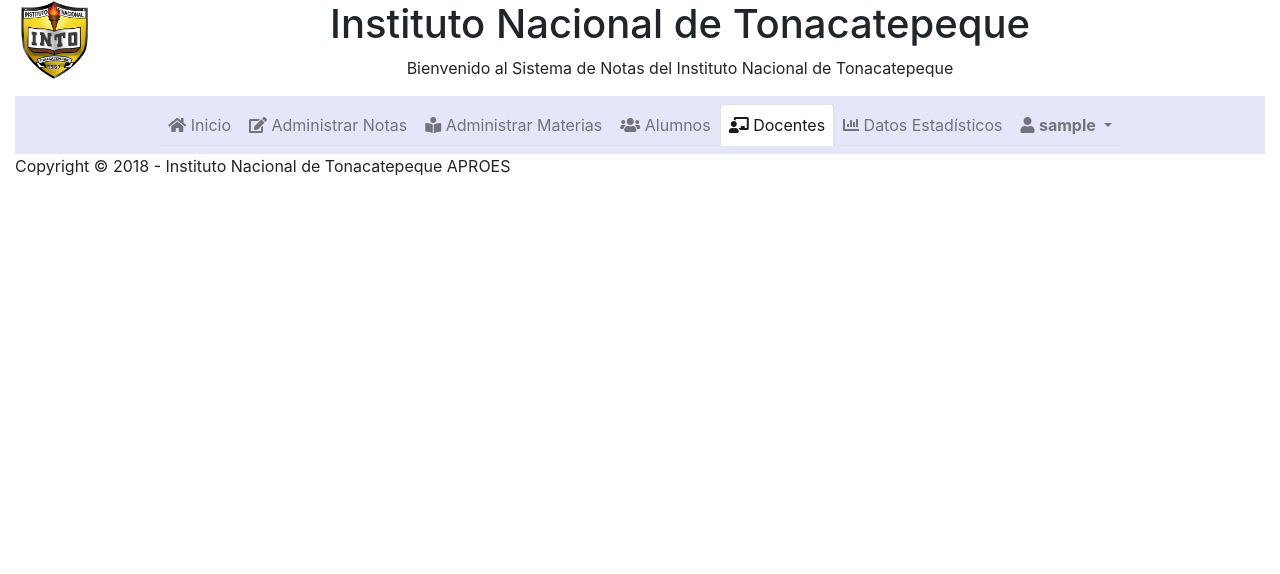
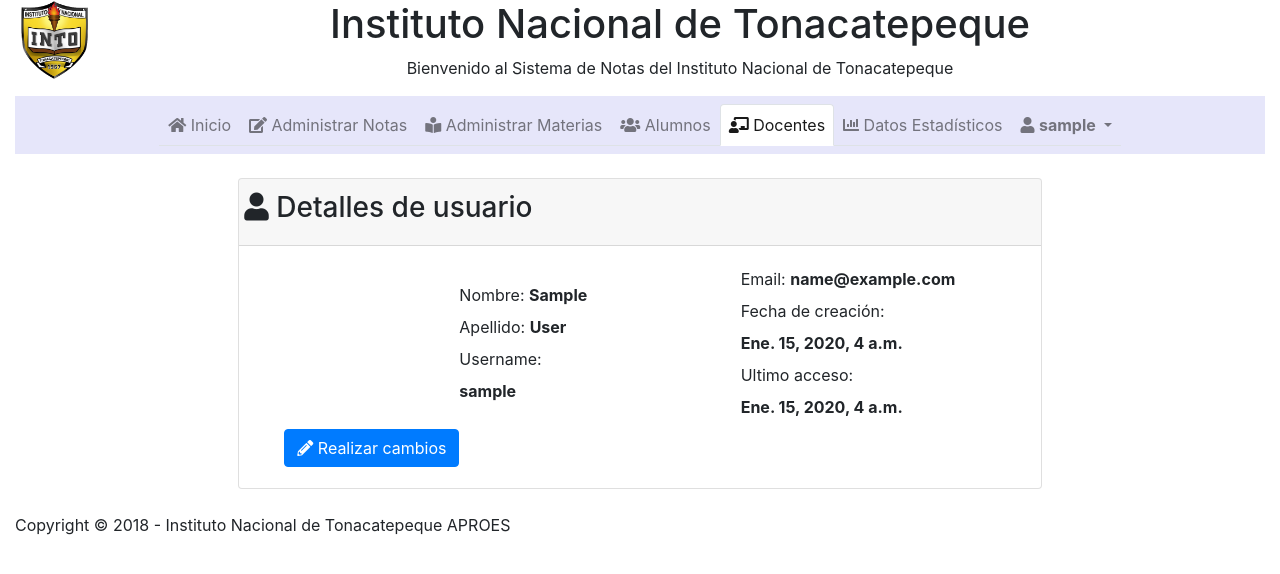
Before and after one commit to JPablo1997/SistemaDeControldeNotas, a Django app: page /into/actualizarUser/ in a window 1280 px wide. Shown: the top 574 px of the page. Run offline with Django 3.2, Linux system fonts and the light colour scheme; a user stored in the database is signed in; tables that the repository leaves empty hold one stand-in row (values such as "Sample post"); parts of the project's set-up code (start-up, migrations or seed data) failed here and were passed over; some libraries are stand-ins or nearby versions.

Commit message:
Cambiar datos de usuario

```diff
--- a/apps/INTO/views.py
+++ b/apps/INTO/views.py
@@ -638,7 +638,6 @@ def IngresarNotas(request):
 						if not Calificacion.objects.filter(nie =y.nie, codigo_evaluacion=evaluacion).exists():
 							alumnos.append(Alumno.objects.get(nie = y.nie.nie))
 							pass
-
 						pass
 					i = i + 1
 					pass
@@ -646,20 +645,22 @@ def IngresarNotas(request):
 			pass
 		pass
 		if alumnos == []:
-			noAlumnos = "No hay alumnos pendiente de nota en esta evaluación."
+			noAlumnos = "No hay alumnos pendiente de nota en esta evaluación para los grupos seleccionados."
 			pass
 
 	if 'btnGuardar' in request.POST:
 		alumnosAll = Alumno.objects.all()
 		for x in alumnosAll:
 			if str(x.nie) in request.POST:
-				eva = Evaluacion.objects.get(codigo_evaluacion=request.POST['codigoEva'])
-				nota = Decimal(request.POST[x.nie])
-				c = Calificacion(nie = x, codigo_evaluacion= eva, nota= nota)
-				c.save()
-				alumnos = []
-				evaluacion = []
+				if request.POST[str(x.nie)] != "":
+					eva = Evaluacion.objects.get(codigo_evaluacion=request.POST['codigoEva'])
+					nota = Decimal(request.POST[x.nie])
+					c = Calificacion(nie = x, codigo_evaluacion= eva, nota= nota)
+					c.save()
+					pass
 				pass
+		alumnos = []
+		evaluacion = []
 		exitoGuardar = "Las calificaciones se han guardado de manera exitosa!"
 
 	contexto = {'materias': materias, 'alumnos':alumnos, 'evaluacion':evaluacion, 'noAlumnos':noAlumnos, 'exitoGuardar':exitoGuardar}
@@ -972,5 +973,20 @@ def Expediente(request):
 	return render (request,'expediente/expediente.html')
 
 def actualizarUser(request):
-
+	if 'btnGuardar' in request.POST:
+		usuario = request.user
+		if request.POST['txtUsername'] != "":
+			usuario.username = request.POST['txtUsername']
+			pass
+		if request.POST['txtEmail'] != "":
+			usuario.email = request.POST['txtEmail']
+			pass
+		if request.POST['txtPassword'] != "" and request.POST['txtConfirm'] != "":
+			if request.POST['txtPassword'] == request.POST['txtConfirm']:
+				usuario.set_password(request.POST['txtPassword'])
+				pass
+			pass
+		usuario.save()
+		return redirect('.')
+		pass
 	return render(request, 'actualizarUser/actualizarUser.html',{'user':request.user})
--- a/templates/actualizarUser/actualizarUser.html
+++ b/templates/actualizarUser/actualizarUser.html
@@ -3,5 +3,72 @@
 {% block act_inicio %}{% endblock %}
 {% block act_docentes %}active{% endblock %}
 {% block content %}
+ 	<div class="offset-sm-2 col-sm-8 col-sm-offset-2">
+ 		<br><div class="card">
+		  <div class="card-header">
+		    <div class="row">
+		    	<h3 style="text-align: center;"> <i class="fas fa-user"></i> Detalles de usuario</h3>
+		    </div>
+		  </div>
+		  <div class="card-body">
+		    {% if user %}
+		    		<table>
+		    			<tr>
+		    				<td style="padding-left: 200px;">
+			    				<label>Nombre:</label>
+			    				<label><b>{{ user.first_name }}</b></label><br>
 
+			    				<label>Apellido:</label>
+			    				<label><b>{{ user.last_name }}</b></label><br>
+
+			    				<label>Username:</label>
+			    				<label><b>{{ user.username }}</b></label>
+			    			</td>
+			    			<td style="padding-left: 150px;">
+			    				<label>Email:</label>
+			    				<label><b>{{ user.email }}</b></label><br>
+
+			    				<label>Fecha de creación:</label>
+			    				<label><b>{{ user.date_joined }}</b></label><br>
+
+			    				<label>Ultimo acceso:</label>
+			    				<label><b>{{ user.last_login }}</b></label>
+			    			</td>
+		    			</tr>
+		    			<tr>
+		    				<td style="padding-left: 25px;">
+		    					<button class="btn btn-primary" onclick="document.getElementById('frm').style.display = 'inline-block';"><i class="fas fa-pencil-alt"></i> Realizar cambios</button>
+		    				</td>
+		    			</tr>
+		    		</table>
+		    {% endif %}
+		  </div>
+		</div><br>
+ 	</div>
+
+<div id="frm" class="offset-sm-4 col-sm-4 col-sm-offset-4" style="display: none;">
+	<h5 style="text-align: center; color: #e67e22">¡Deje en blanco los campos que no desee cambiar!</h5>
+ 	<form method="POST">
+ 		{% csrf_token %}
+ 		<div class="form-group">
+ 			<label>Username:</label>
+ 			<input class="form-control" type="text" name="txtUsername" placeholder="Ingresa el nuevo Username...">
+ 		</div>
+ 		<div class="form-group">
+ 			<label>Email:</label>
+ 			<input class="form-control" type="email" name="txtEmail" placeholder="Ingresa el nuevo Email...">
+ 		</div>
+ 		<div class="form-group">
+ 			<label>Password:</label>
+ 			<input class="form-control" type="password" name="txtPassword" placeholder="Ingresa la nueva Password...">
+ 			<small id="emailHelp" class="form-text text-muted">Debe contener mayusculas, minusculas, numeros y simbolos. Por cuestiones de seguridad <b>NO</b> ingrese datos personales, como nombres, fecha de nacimiento, etc.</small>
+ 		</div>
+ 		<div class="form-group">
+ 			<label>Confirmar password:</label>
+ 			<input class="form-control" type="password" name="txtConfirm" placeholder="Ingresa de nuevo la Password..">
+ 		</div><br>
+ 		<input class="btn btn-primary" type="submit" name="btnGuardar" value="Guardar">
+ 		<input class="btn btn-secondary" type="button" name="btnCancelar" value="Cancelar">
+ 	</form>
+ </div>
 {% endblock %}
```
